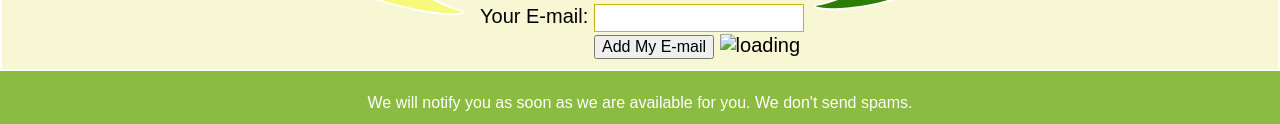
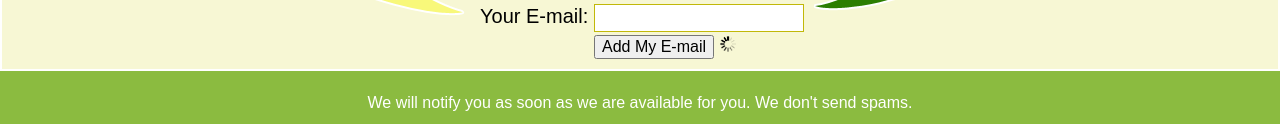
Before and after one commit to theskumar-archive/launchPage, a plain HTML site: page index.html in a window 1280 px wide. Shown: the part 313-437 px from the top of the page. Drawn offline with nearby package versions, Linux system fonts and the light colour scheme.

Commit message:
Fixed image url

```diff
--- a/index.html
+++ b/index.html
@@ -44,7 +44,7 @@
 			<form action="#" name="newsletterForm" id="newsletterForm">
 			Your E-mail: <input type="text" name="email" id="email" class="newsletterInput" /><br />
 			<input type="submit" name="Submit" value="Add My E-mail" class="newsletterButton" />
-			<span class="loader"><img src="loading.gif" alt="loading" /></span>
+			<span class="loader"><img src="images/loading.gif" alt="loading" /></span>
 			</form>
 	  </div>
 
```
